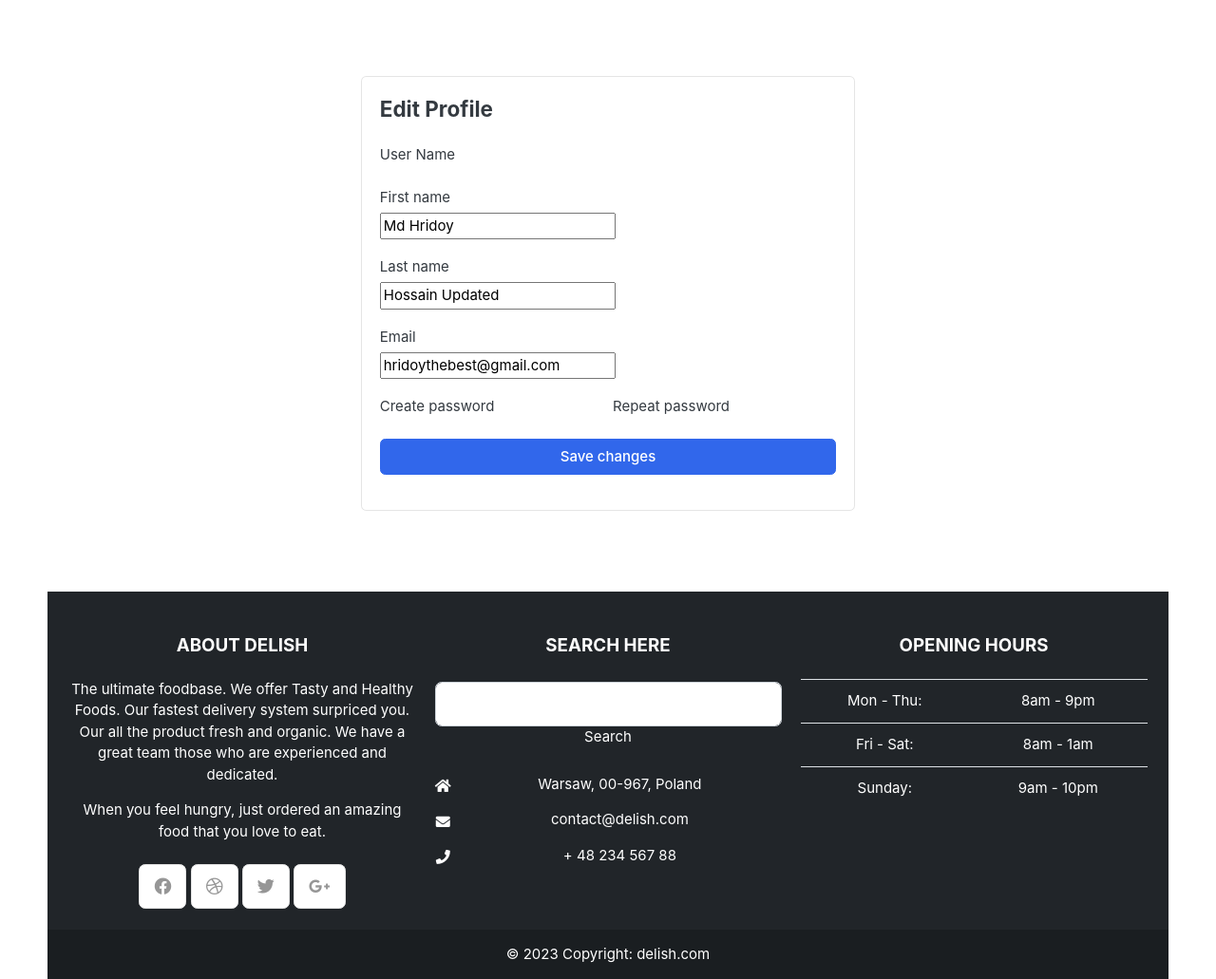
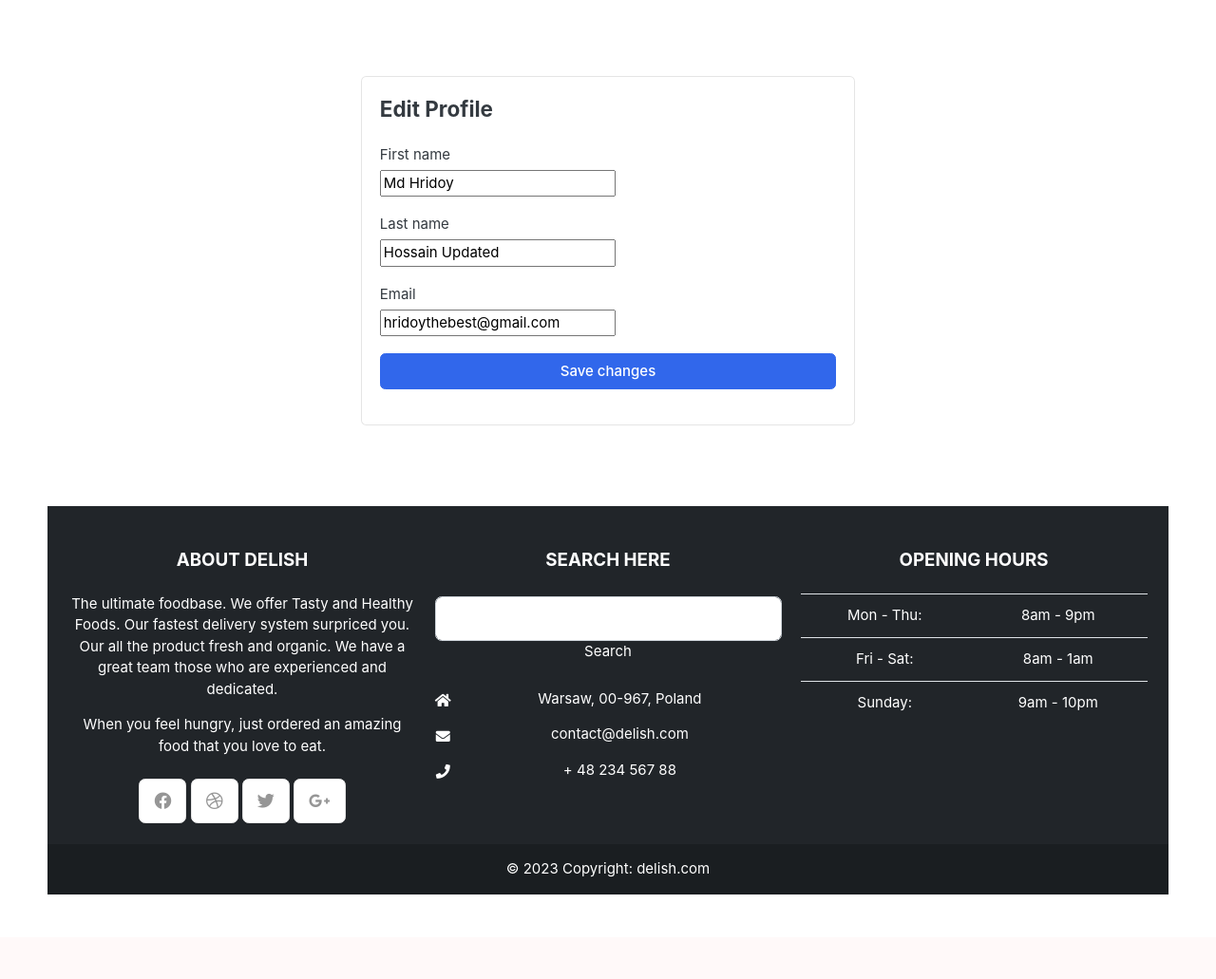
Before and after one commit to hridoythebest/delish, a Django app: page /account/edit_profile/ in a window 1280 px wide. Shown: the part 147-1178 px from the top of the page at 95% size. After the commit the page ends 1089 px from the top, so only its background shows below. Run offline with Django 4.2, Linux system fonts and the light colour scheme; a user stored in the database is signed in; some libraries are stand-ins or nearby versions; some web fonts are replaced.

Commit message:
code Updated

```diff
--- a/accounts/templates/accounts/edit_profile.html
+++ b/accounts/templates/accounts/edit_profile.html
@@ -9,13 +9,13 @@
             <header class="mb-4"><h4 class="card-title">Edit Profile</h4></header>
             <form method="POST" enctype="multipart/form-data">
                 {% csrf_token %}
-                <div class="form-row">
+                {% comment %} <div class="form-row">
                     <div class="col form-group">
                         <label>User Name</label>
                         <br/>
                         {{form.username}}
                     </div>
-                </div>
+                </div> {% endcomment %}
                 <div class="form-row">
                     <div class="col form-group">
                         <label>First name</label>
@@ -38,7 +38,7 @@
                 </div>
 
 
-                <div class="form-row">
+                {% comment %} <div class="form-row">
                     <div class="form-group col-md-6">
                         <label>Create password</label>
                         <br/>
@@ -51,7 +51,7 @@
                         {{form.password2}}
                     </div>
 
-                </div>
+                </div> {% endcomment %}
                 <div class="form-group">
                     <button type="submit" class="btn btn-primary btn-block">
                         Save changes
```
